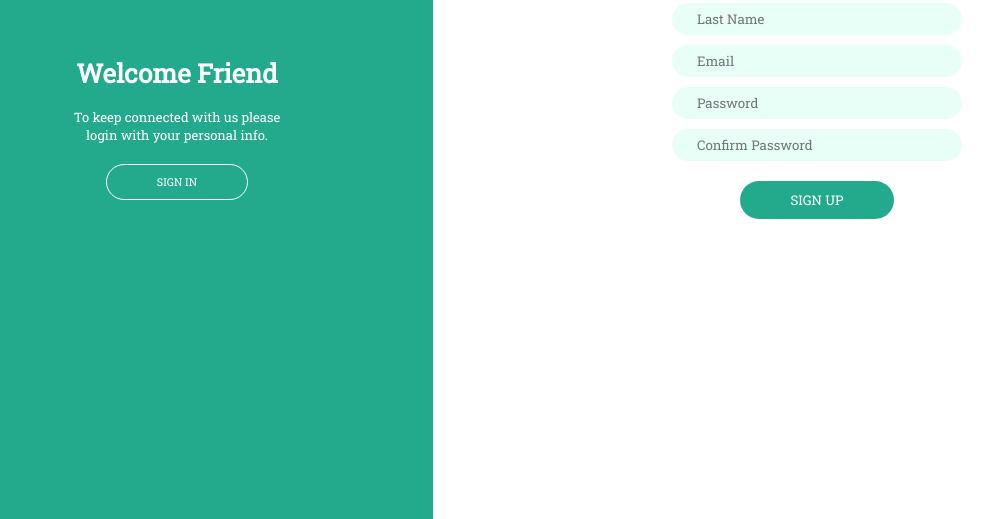
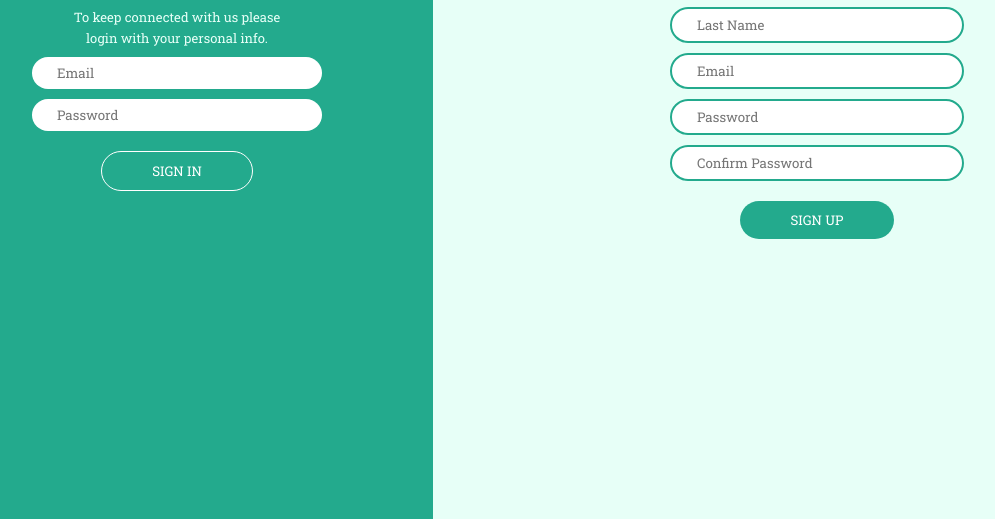
Before and after one commit to mmc7865/login-form, a plain HTML site: page index.html in a window 1280 px wide. Shown: the part 281-800 px from the top of the page, without its empty margins (79-1074 px from the left). Drawn offline with Linux system fonts and the light colour scheme.

Commit message:
updateform

```diff
--- a/index.html
+++ b/index.html
@@ -14,17 +14,20 @@
           >To keep connected with us please <br />
           login with your personal info.</span
         ><br />
-        <button class="signIn"><a href="#">SIGN IN</a></button>
+        <input class="signin-input" type="email" placeholder="Email" /><br />
+        <input class="signin-input" type="password" placeholder="Password" /><br />
+        <button id="signin" class="signIn">SIGN IN</button>
       </div>
       <div class="login">
         <h2>Create Account</h2>
-        <input type="text" placeholder="First Name" /><br />
-        <input type="text" placeholder="Last Name" /><br />
-        <input type="email" placeholder="Email" /><br />
-        <input type="password" placeholder="Password" /><br />
-        <input type="password" placeholder="Confirm Password" /><br />
+        <input class="signup-input" type="text" placeholder="First Name" /><br />
+        <input class="signup-input" type="text" placeholder="Last Name" /><br />
+        <input class="signup-input" type="email" placeholder="Email" /><br />
+        <input class="signup-input" type="password" placeholder="Password" /><br />
+        <input class="signup-input" type="password" placeholder="Confirm Password" /><br />
         <button class="signUp">SIGN UP</button>
       </div>
     </div>
+
   </body>
 </html>
--- a/style.css
+++ b/style.css
@@ -2,7 +2,7 @@
 
 :root {
   --primary-color: rgb(35, 170, 141);
-  --secondry-color: #fff;
+  --secondry-color:rgb(231, 255, 247);
 }
 body {
   padding: 0px;
@@ -12,19 +12,20 @@ body {
 
 .flex-container {
   display: flex;
+  background-color: var(--secondry-color);
+  /* border: 2px solid red; */
 }
 
 .welcome {
   /* border: 2px solid red; */
   background-color: var(--primary-color);
   width: 40%;
-  height: 60vh;
+  height: 75vh;
   text-align: center;
-  padding-top: 40vh;
+  padding-top: 25vh;
   color: var(--secondry-color);
 }
-.welcome,
-span {
+.welcome span {
   font-size: small;
 }
 .signIn {
@@ -36,10 +37,6 @@ span {
   font-size: smaller;
   padding: 10px 50px;
   border-radius: 25px;
-}
-.signIn a {
-  text-decoration: none;
-  color: var(--secondry-color);
 }
 .signIn:hover {
   cursor: pointer;
@@ -55,12 +52,19 @@ h2 {
 input {
   font-family: "Roboto Slab", serif;
   margin-top: 10px;
+  padding: 7px 25px;
   border: none;
-  padding: 7px 25px;
   border-radius: 25px;
-  background-color: rgb(231, 255, 247);
   width: 15rem;
 }
+.signin-input{
+  color: var(--primary-color);
+}
+.signup-input{
+  border: 2px solid var(--primary-color);
+}
+
+
 .signUp {
   font-family: "Roboto Slab", serif;
   margin-top: 20px;
```
